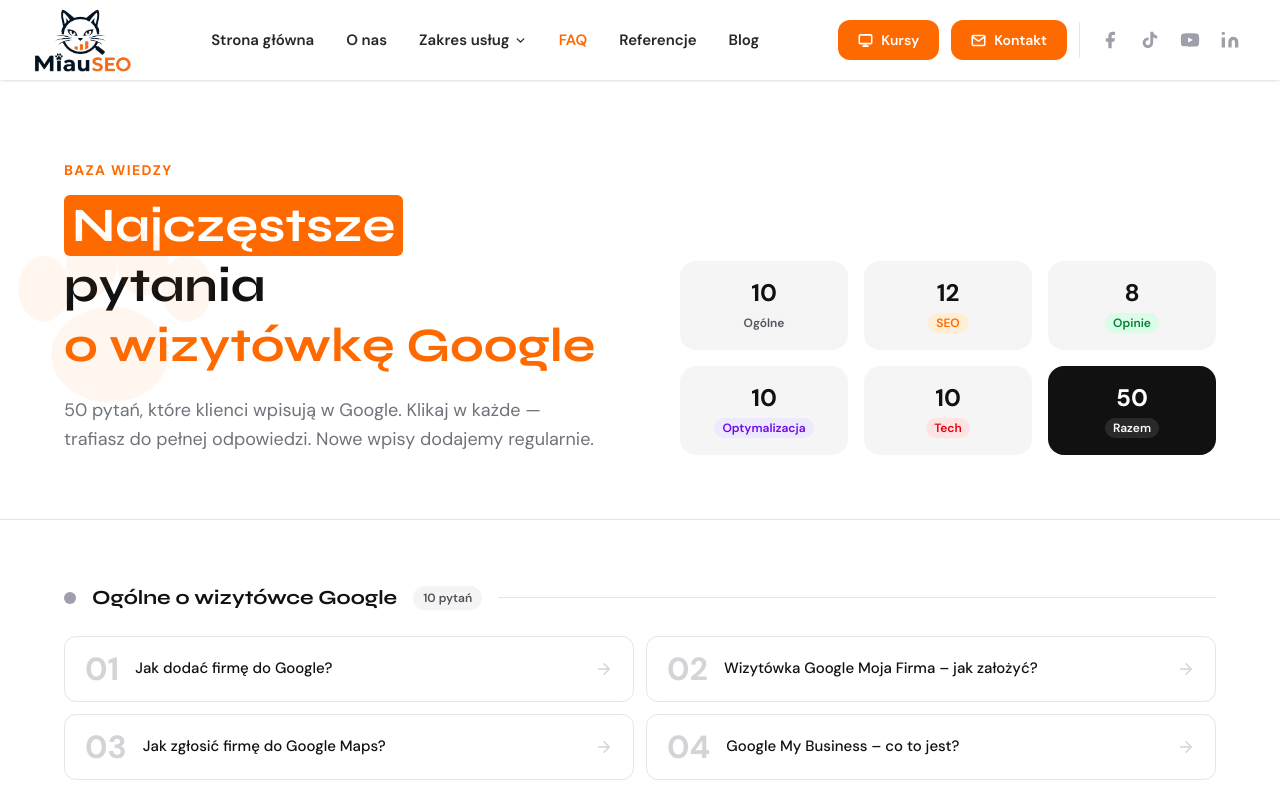
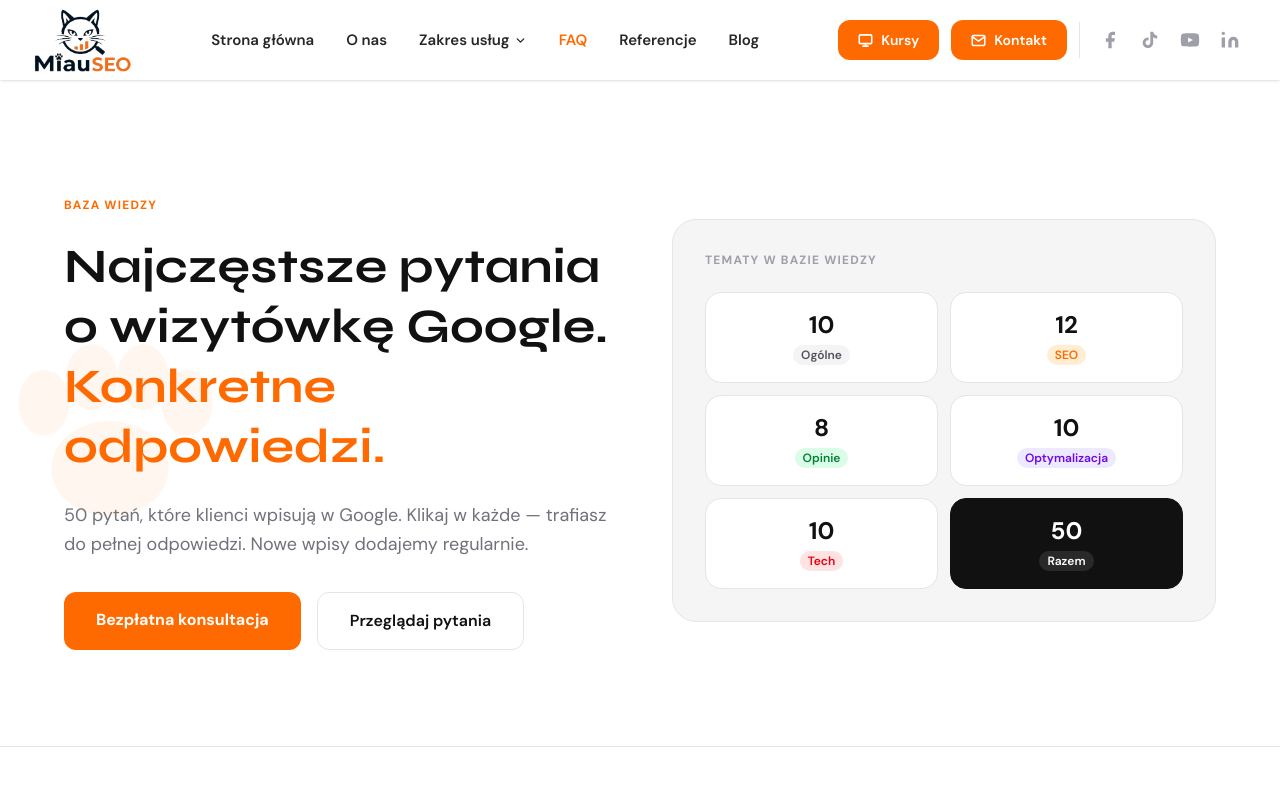
Before and after one commit to slawekjulga95-creator/miauseo, a Next.js app: page /pytania in a window 1280 px wide. Shown: the top 792 px of the page. Built offline with nearby package versions, Linux system fonts and the light colour scheme.

Commit message:
Zaktualizuj hero FAQ do stylu Meta Ads
Co-Authored-By: Claude Sonnet 4.6 <noreply@anthropic.com>

```diff
--- a/app/pytania/page.tsx
+++ b/app/pytania/page.tsx
@@ -21,34 +21,46 @@ export default function PytaniaPage() {
   return (
     <main className="pt-24 pb-24">
       {/* Hero */}
-      <section className="bg-white py-16 px-6 border-b border-border relative overflow-hidden">
+      <section className="py-24 px-6 bg-white relative overflow-hidden border-b border-border">
         <CatWatermark />
-        <div className="max-w-6xl mx-auto flex flex-col lg:flex-row lg:items-end gap-8 lg:gap-20">
-          <div className="lg:w-1/2">
-            <p className="text-brand font-bold text-sm uppercase tracking-widest mb-4">Baza wiedzy</p>
-            <h1 className="text-4xl md:text-5xl font-bold text-ink leading-tight mb-5">
-              <span className="bg-brand text-white px-2 py-0.5 rounded-md">Najczęstsze</span> pytania<br />
-              <span className="text-brand">o wizytówkę Google</span>
+        <div className="max-w-6xl mx-auto">
+          <div className="grid lg:grid-cols-2 gap-16 items-center">
+            <div>
+              <span className="inline-block text-xs font-bold tracking-widest uppercase text-brand mb-6">Baza wiedzy</span>
+              <h1 className="text-4xl sm:text-5xl font-bold text-ink leading-tight mb-6">
+                Najczęstsze pytania o wizytówkę Google.{" "}
+                <span className="text-brand">Konkretne odpowiedzi.</span>
               </h1>
-            <p className="text-zinc-500 text-lg leading-relaxed">
+              <p className="text-zinc-500 text-lg leading-relaxed mb-8">
                 50 pytań, które klienci wpisują w Google. Klikaj w każde — trafiasz do pełnej odpowiedzi. Nowe wpisy dodajemy regularnie.
               </p>
+              <div className="flex flex-wrap gap-4">
+                <Link href="/kontakt" className="inline-block bg-brand hover:bg-brand-dark text-white font-bold px-8 py-4 rounded-xl transition-colors duration-200">
+                  Bezpłatna konsultacja
+                </Link>
+                <Link href="#pytania" className="inline-block border border-border text-ink hover:border-brand hover:text-brand font-semibold px-8 py-4 rounded-xl transition-colors duration-200">
+                  Przeglądaj pytania
+                </Link>
               </div>
-          {/* Stats */}
-          <div className="lg:w-1/2 grid grid-cols-3 gap-4">
+            </div>
+            <div className="bg-surface rounded-3xl p-8 border border-border">
+              <p className="text-xs font-bold tracking-widest uppercase text-zinc-400 mb-6">Tematy w bazie wiedzy</p>
+              <div className="grid grid-cols-2 gap-3">
                 {categories.map((cat) => {
                   const c = colorMap[cat.color];
                   const count = questions.filter((q) => q.categoryId === cat.id).length;
                   return (
-                <div key={cat.id} className="bg-surface rounded-2xl p-4 text-center">
+                    <div key={cat.id} className="bg-white rounded-2xl p-4 border border-border text-center">
                       <p className="text-2xl font-bold text-ink">{count}</p>
                       <p className={`text-xs font-semibold mt-1 px-2 py-0.5 rounded-full inline-block ${c.badge}`}>{cat.badge}</p>
                     </div>
                   );
                 })}
-            <div className="bg-ink rounded-2xl p-4 text-center">
+                <div className="bg-ink rounded-2xl p-4 border border-ink text-center">
                   <p className="text-2xl font-bold text-white">50</p>
                   <p className="text-xs font-semibold mt-1 px-2 py-0.5 rounded-full inline-block bg-white/10 text-white">Razem</p>
+                </div>
+              </div>
             </div>
           </div>
         </div>
```
Lines whose indentation alone changed are shown as unchanged.
